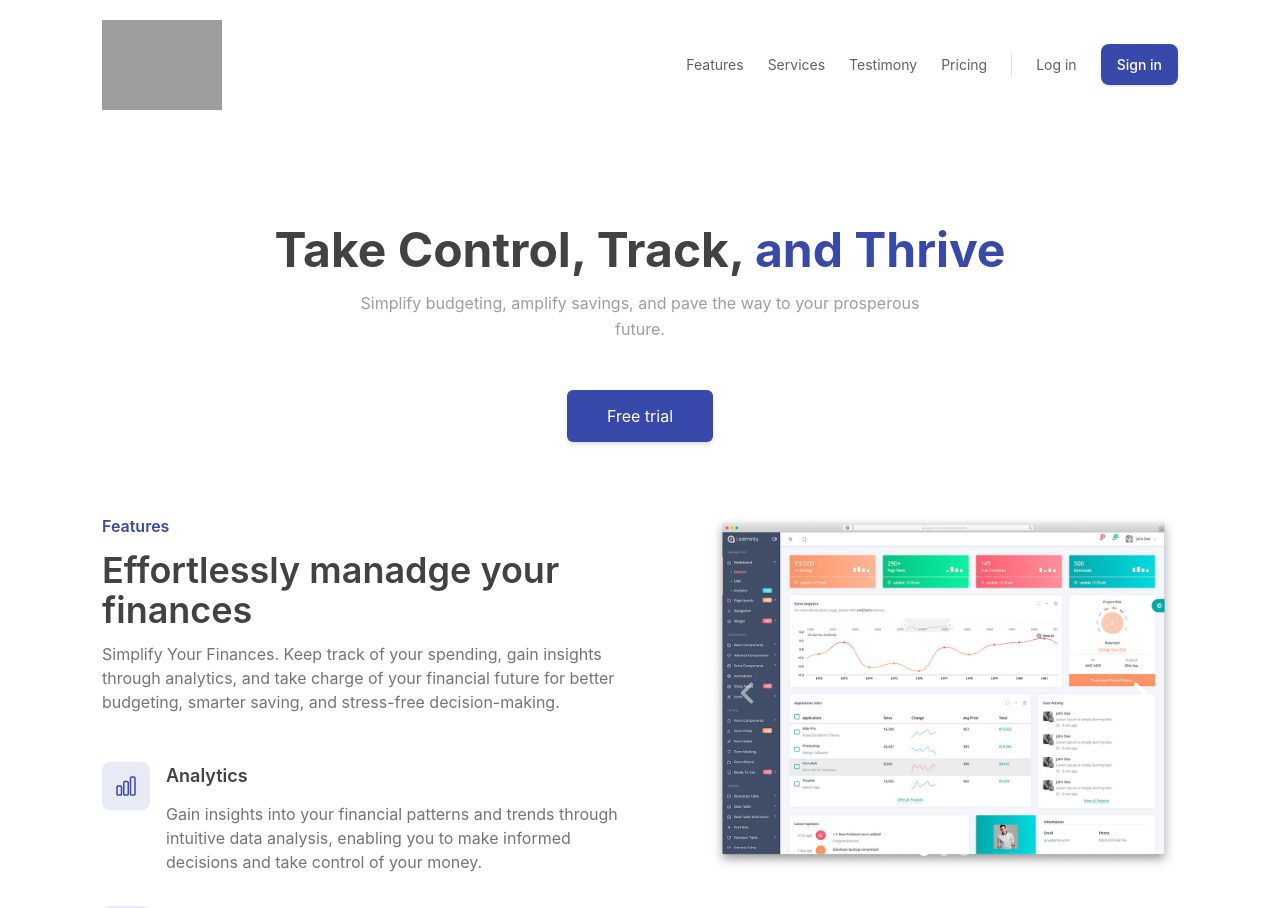
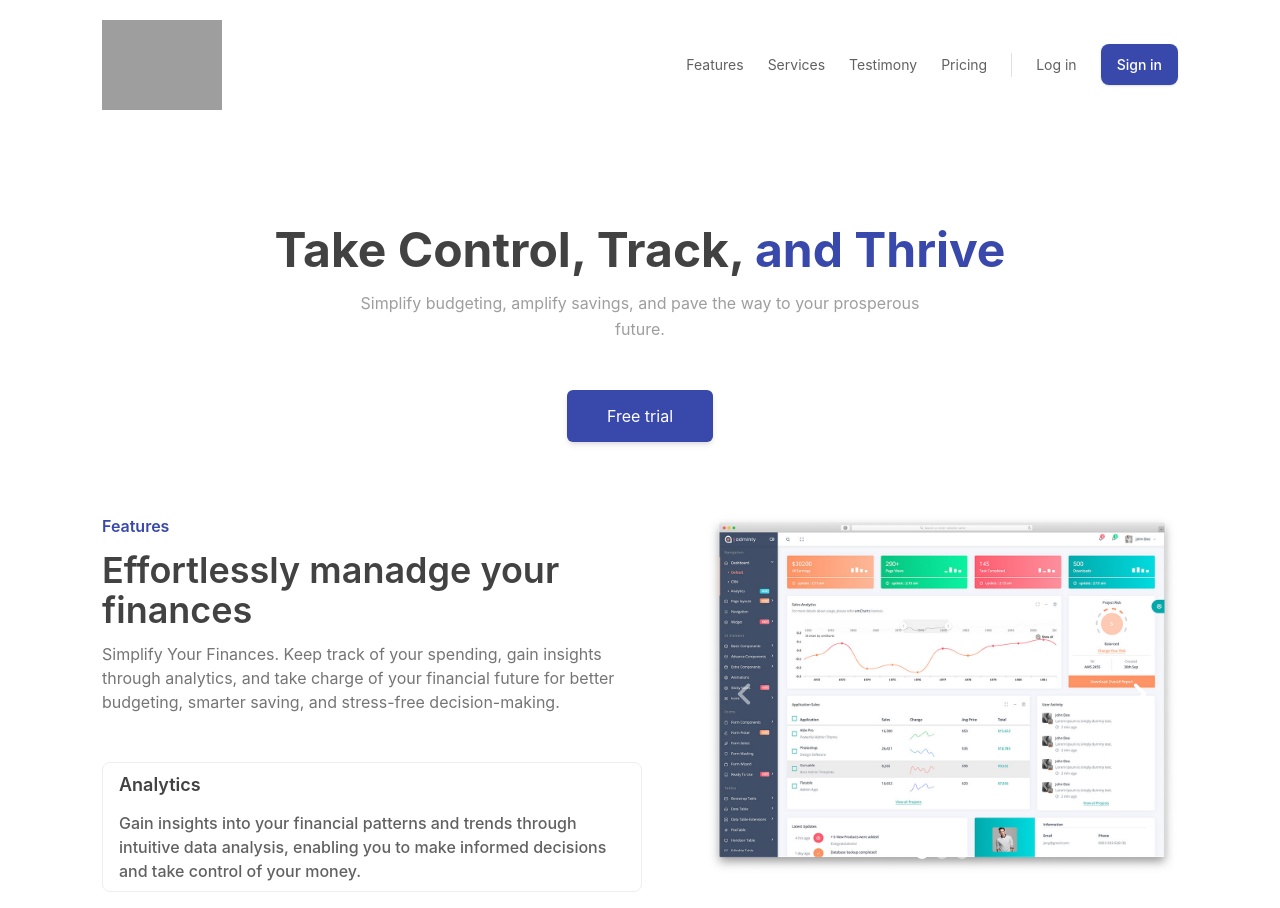
Before and after one commit to maxencemazeau/financewebsite, a React (Create React App) app: page / in a window 1280 px wide. Shown: the top 908 px of the page. Built offline with nearby package versions, Linux system fonts and the light colour scheme; grey boxes are pictures that could not be loaded.

Commit message:
Changement visual features cards

```diff
--- a/src/page/Home/VisualFeature.tsx
+++ b/src/page/Home/VisualFeature.tsx
@@ -43,10 +43,7 @@ export default function VisualFeature() {
                             {
                                 features.map((item, idx) => (
                                     <li key={idx} className="flex gap-x-4">
-                                        <div className="flex-none w-12 h-12 bg-indigo-50 text-indigo-600 rounded-lg flex items-center justify-center">
-                                            {item.icon}
-                                        </div>
-                                        <div>
+                                        <div className="block py-2 px-4 text-gray-700 hover:bg-gray-50 font-medium duration-150 active:bg-gray-100 border rounded-lg">
                                             <h4 className="text-lg text-gray-800 font-semibold">
                                                 {item.title}
                                             </h4>
```
